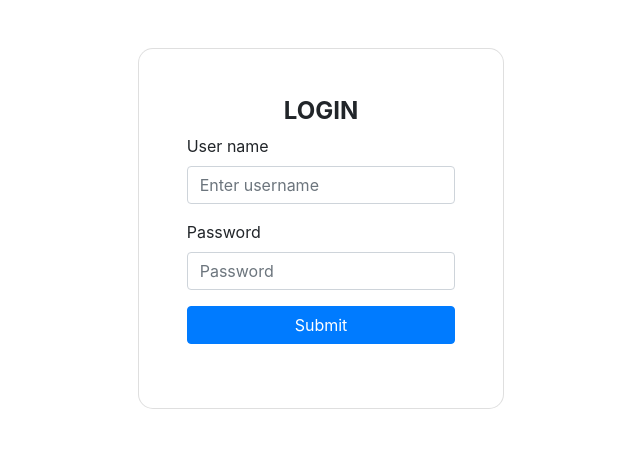
After one commit to sreerangk/Bstructure, a Django app: page /login/ in a window 1280 px wide. The commit adds this page. Shown: the top 456 px of the page, without its empty margins (319-959 px from the left). Run offline with Django 4.2, Linux system fonts and the light colour scheme; some libraries are stand-ins or nearby versions.

Commit message:
Add login

```diff
--- a/master/urls.py
+++ b/master/urls.py
@@ -8,5 +8,11 @@ urlpatterns = [
     path('employeet/', views.employee_list, name='employee_list'),
     path('edit-employee/<int:employee_id>/', views.edit_employee, name='edit_employee'),
 
+    path('login/', views.login, name='login'),
+    path('userpro/', views.userpro, name='userpro'),
+    path('logout/', views.logout, name='logout'),
+    path('register/', views.custom_register, name='register'),
+
+
 
 ]
--- a/master/views.py
+++ b/master/views.py
@@ -1,8 +1,12 @@
 from django.shortcuts import get_object_or_404, redirect, render
 from django.http import HttpResponse
 from master.fomrs import EmployeeForm
+from django.contrib.auth import authenticate, login
 
 from master.models import Employee
+
+from django.contrib import messages
+from django.contrib.auth.models import User,auth
 
 # Create your views here.
 
@@ -10,6 +14,7 @@ from master.models import Employee
 
 def index(request):
     return HttpResponse("The Server is up!!")
+
 
 
 
@@ -37,3 +42,57 @@ def edit_employee(request, employee_id):
     else:
         form = EmployeeForm(instance=employee)
     return render(request, 'edit_employee.html', {'form': form})
+
+
+
+def custom_register(request):
+    if request.method == 'POST':
+        username = request.POST.get('username')
+        password1 = request.POST.get('password1')
+        password2 = request.POST.get('password2')
+
+        if password1 != password2:
+            messages.error(request, 'Passwords do not match.')
+        else:
+            # Check if the username is unique
+            if User.objects.filter(username=username).exists():
+                messages.error(request, 'Username is already taken.')
+            else:
+                # Create the user
+                user = User.objects.create_user(username=username, password=password1)
+
+                user.save()
+                messages.success(request, 'Registration successful.')
+                return redirect('employee_list')
+
+    return render(request, 'register.html')
+
+
+def userpro(request):
+    if request.user.is_authenticated:
+        data=User.objects.all()
+
+        context={'data':data}
+        return render(request, 'userpro.html',context)
+    auth.logout(request)
+    return render(request, 'login.html')
+
+def logout(request):
+    if request.user.is_authenticated:
+        auth.logout(request)
+        #request.session.flush()
+        return redirect(login)
+
+def login(request):
+    if request.method == 'POST':
+        username = request.POST['username']
+        password = request.POST['password']
+        user = authenticate(request, username=username, password=password)
+
+        if user is not None:
+            auth.login(request,user)
+            return redirect('userpro')
+        else:
+            messages.error(request, 'Invalid username or password. Please try again.')
+
+    return render(request, 'login.html')
--- /dev/null
+++ b/templates/login.html
@@ -0,0 +1,42 @@
+
+{% block content %}
+<!-- Add Bootstrap CSS and JavaScript -->
+<link rel="stylesheet" href="https://maxcdn.bootstrapcdn.com/bootstrap/4.5.2/css/bootstrap.min.css">
+<script src="https://ajax.googleapis.com/ajax/libs/jquery/3.5.1/jquery.min.js"></script>
+<script src="https://cdnjs.cloudflare.com/ajax/libs/popper.js/1.16.0/umd/popper.min.js"></script>
+<script src="https://maxcdn.bootstrapcdn.com/bootstrap/4.5.2/js/bootstrap.min.js"></script>
+
+<section class="container-fluid py-5">
+    <section class="row justify-content-center">
+        <section class="col-12 col-sm-6 col-md-4">
+            <div class="container h-100">
+                <div class="card" style="border-radius: 15px;">
+                    <div class="card-body p-5">
+                        <form class="form-container" action="{% url 'login' %}" method="post">
+                            {% csrf_token %}
+                            {% for message in messages %}
+                                <div class="alert {{ message.tags }} alert-dismissible" role="alert">
+                                    <button type="button" class="close" data-dismiss="alert" aria-label="Close">
+                                        <span aria-hidden="true">&times;</span>
+                                    </button>
+                                    {{ message }}
+                                </div>
+                            {% endfor %}
+                            <h4 class="text-center font-weight-bold">LOGIN</h4>
+                            <div class="form-group">
+                                <label for="InputEmail1">User name</label>
+                                <input type="text" class="form-control" id="InputEmail1" placeholder="Enter username" name="username">
+                            </div>
+                            <div class="form-group">
+                                <label for="InputPassword1">Password</label>
+                                <input type="password" class="form-control" id="InputPassword1" placeholder="Password" name="password">
+                            </div>
+                            <button type="submit" class="btn btn-primary btn-block">Submit</button>
+                        </form>
+                    </div>
+                </div>
+            </div>
+        </section>
+    </section>
+</section>
+{% endblock %}
```
Also changed, not shown: master/fomrs.py (+9 -0 lines), templates/employee_tree.html (+66 -0 lines), templates/register.html (added, +45 -0 lines), templates/userpro.html (added, +19 -0 lines), db.sqlite3.
